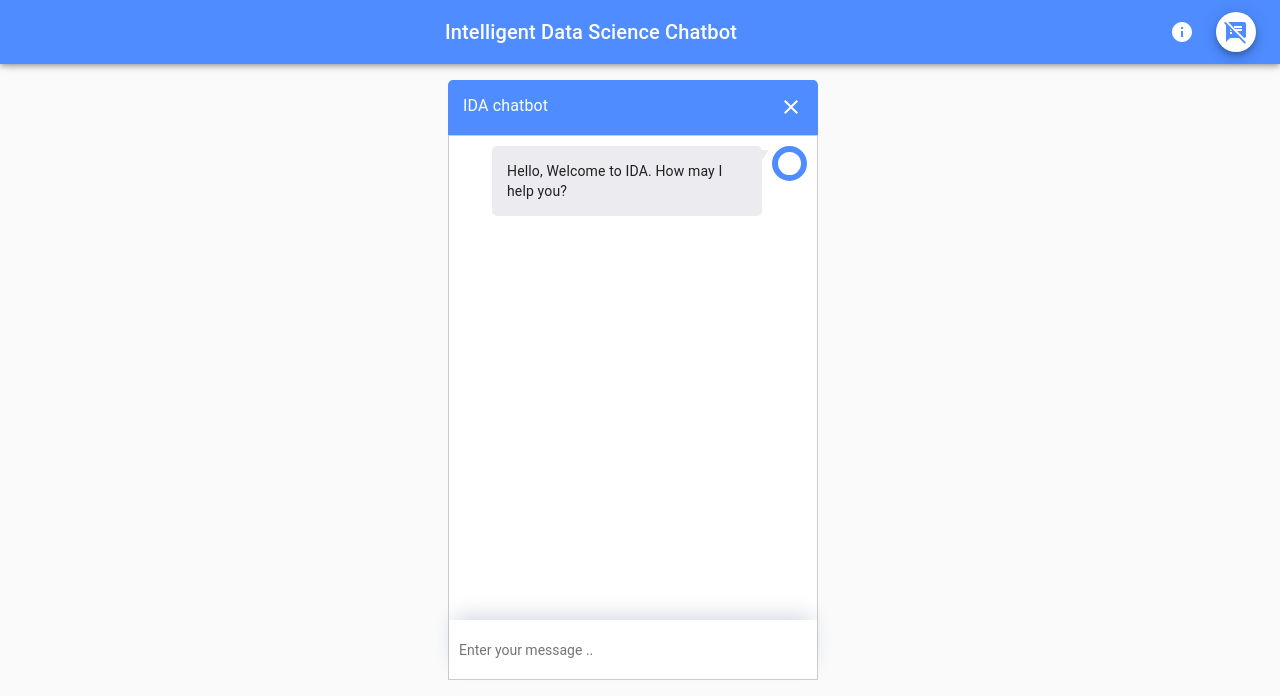
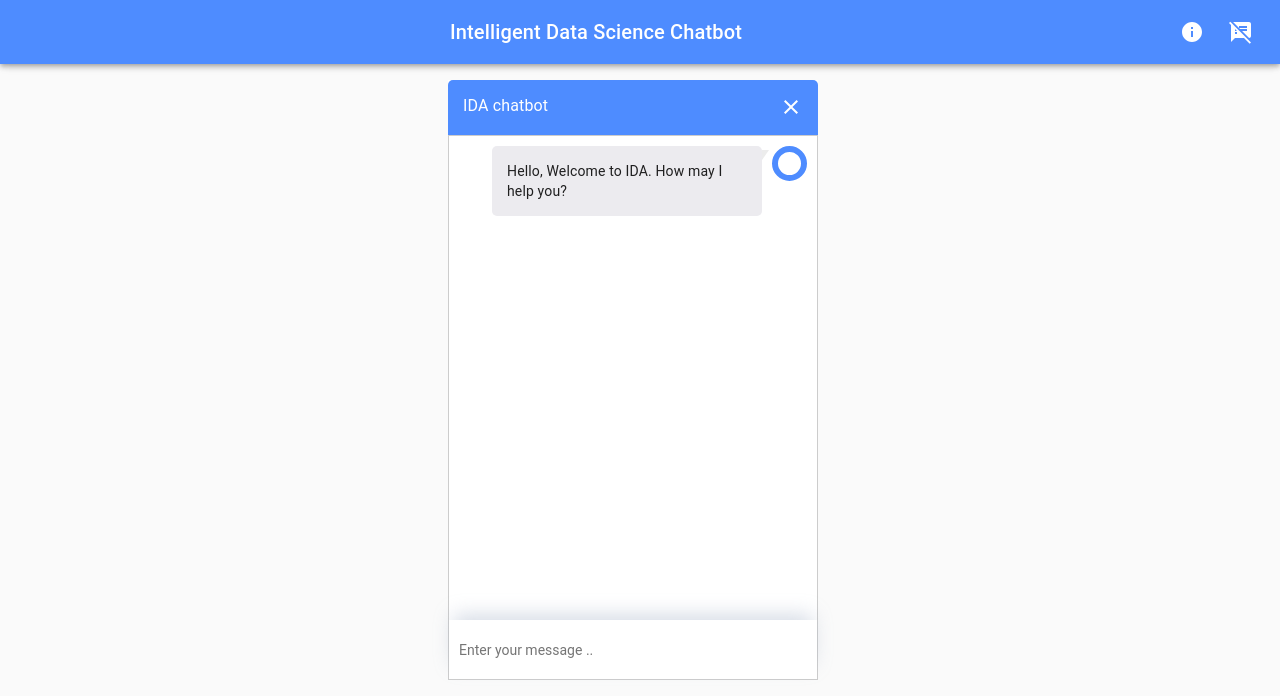
Before and after one commit to dice-group/IDA, a React (Create React App) app in the folder frontend/: page / in a window 1280 px wide. Shown: the top 696 px of the page. Built offline with nearby package versions, Linux system fonts and the light colour scheme.

Commit message:
feat(ida-142): dragging ability fixed and improved

```diff
--- a/frontend/src/components/chatbot/chatbotcomp.css
+++ b/frontend/src/components/chatbot/chatbotcomp.css
@@ -10,6 +10,11 @@
   position: absolute;
   top: 80px;
   left: 35%;
+  transition: box-shadow 0.2s;
+}
+
+.chatbox.drag {
+  box-shadow: 0 0 20px #ccc;
 }
 
 .chatbox .chatbox-title {
@@ -20,6 +25,7 @@
   height: 55px;
   display: flex;
   padding: 15px;
+  cursor: move;
 }
 
 .chatbox .chatbox-title .chat-window-title {
--- a/frontend/src/components/chatbot/chatbotcomp.js
+++ b/frontend/src/components/chatbot/chatbotcomp.js
@@ -4,8 +4,8 @@ import "./chatbotcomp.css";
 import { IDA_CONSTANTS } from "../constants";
 import idaChatbotActionHandler from "../action-handler";
 import IDALinearProgress from "../progress/progress";
-import { Grid } from "@material-ui/core";
 import CloseIcon from "@material-ui/icons/Close";
+import Draggable from 'react-draggable';
 
 export default class ChatApp extends React.Component {
 
@@ -29,7 +29,7 @@ export default class ChatApp extends React.Component {
             pyld: [],
             action: "1004",
             msg: [],
-            closeImg: { cursor: "pointer", float: "right", marginTop: "5px", width: "40px", height: "40px", display: "inline-flex" }
+			beingDragged: false
         };
     }
 
@@ -133,11 +133,19 @@ export default class ChatApp extends React.Component {
         this.props.setIsChatbotOpen(!this.props.isChatbotOpen);
     }
 
-    render() {
+	dragStart = () => {
+		this.setState({beingDragged: true});
+	}
+
+	dragEnd = () => {
+		this.setState({beingDragged: false});
+	}
+
+	render() {
         return (
             <div className={`chatbox-container ${this.props.detail.length ? "with-data" : "no-data"} ${this.props.isChatbotOpen ? "" : "hidden"}`}>
-                {/* <Draggable handle=".chatbox-title"> */}
-                <div className="chatbox">
+				<Draggable handle=".chatbox-title" bounds={'#root'} onStart={this.dragStart} onStop={this.dragEnd}>
+                <div className={`chatbox ${this.state.beingDragged ? "drag" : ""}`} id="chatbox">
                     <div className="chatbox-title">
 						<div className="chat-window-title">
 							{this.state.title}
@@ -151,10 +159,11 @@ export default class ChatApp extends React.Component {
                             {
                                 this.state.messages.map((val, i) => {
                                     if (val.sender === "user") {
+                                    	console.log(val.message)
                                         return (
                                         	<div className="clearfix">
 												<div className="user" key={i}>
-													<div className="msg" key={Math.random()}>{val.message}</div>
+													<div className="msg" key={Math.random()} dangerouslySetInnerHTML={{ __html: val.message }} />
 													<div className="time">{new Date(val.timestamp).toLocaleTimeString()}</div>
 												</div>
 											</div>
@@ -181,7 +190,7 @@ export default class ChatApp extends React.Component {
                         </div>
                     </div>
                 </div>
-                {/* </Draggable> */}
+            </Draggable>
             </div>
 
         );
--- a/frontend/src/components/home.js
+++ b/frontend/src/components/home.js
@@ -13,7 +13,7 @@ import ChevronRightIcon from "@material-ui/icons/ChevronRight";
 import ChatIcon from "@material-ui/icons/Chat";
 import InfoIcon from "@material-ui/icons/Info";
 import SpeakerNotesOffIcon from "@material-ui/icons/SpeakerNotesOff";
-import { Fab, Hidden, Typography, IconButton } from "@material-ui/core";
+import { Fab, Hidden, Typography, IconButton, Box } from "@material-ui/core";
 import MenuIcon from "@material-ui/icons/Menu";
 
 import "./home.css";
@@ -24,10 +24,6 @@ const useStyles = makeStyles((theme) => ({
   },
   title: {
     flexGrow: 1,
-  },
-  chatbotToggleIcon: {
-    color: "#4e8cff",
-    backgroundColor: "#fff"
   }
 }));
 
@@ -93,11 +89,11 @@ export default function Home(props) {
 					<InfoIcon />
 				</IconButton>
 			</a>
-          <Fab size="small" color="default" aria-label="toggle" className={classes.chatbotToggleIcon} onClick={toggleChatWindow}>
-            {
-              isChatbotOpen ? <SpeakerNotesOffIcon /> : <ChatIcon />
-            }
-          </Fab>
+			  <IconButton size="small" style={{ color: "#fff" }} aria-label="toggle" onClick={toggleChatWindow}>
+				{
+				  isChatbotOpen ? <SpeakerNotesOffIcon /> : <ChatIcon />
+				}
+			  </IconButton>
 
         </Toolbar>
       </AppBar>
--- a/frontend/src/index.css
+++ b/frontend/src/index.css
@@ -9,6 +9,7 @@ body {
     sans-serif;
   -webkit-font-smoothing: antialiased;
   -moz-osx-font-smoothing: grayscale;
+  overflow: hidden;
 }
 
 code {
```
